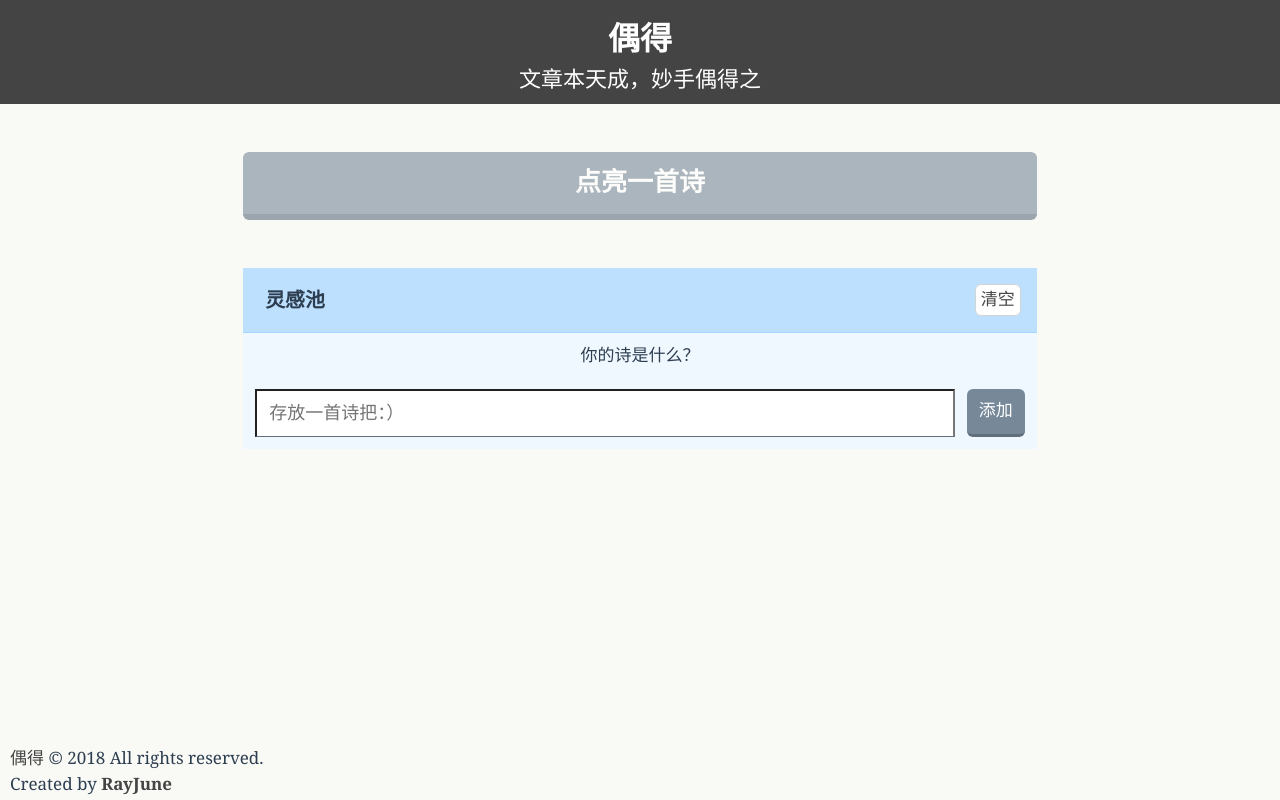
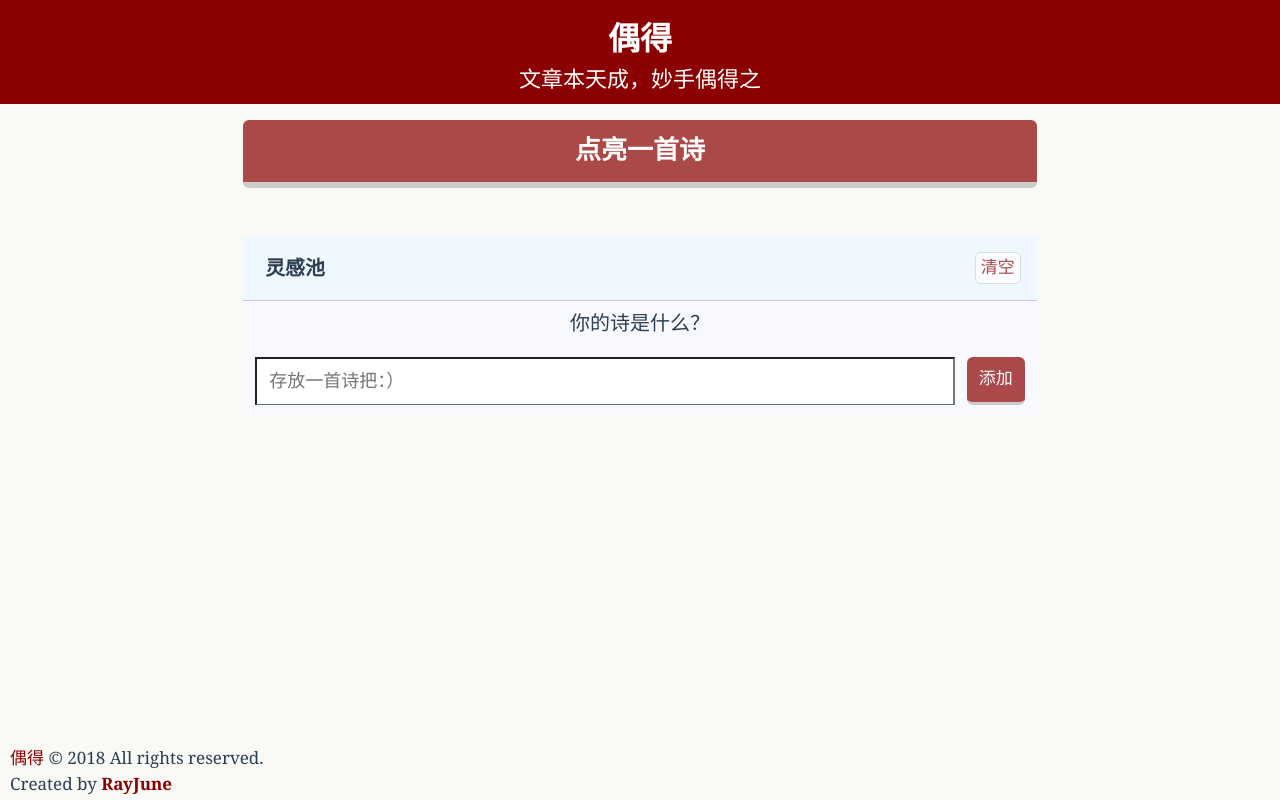
Before and after one commit to RayJune/Odd, a React app: page / in a window 1280 px wide. Built offline with nearby package versions, Linux system fonts and the light colour scheme.

Commit message:
refactor color collocation, adjust UI display

```diff
--- a/src/styles/base/_base.scss
+++ b/src/styles/base/_base.scss
@@ -1,6 +1,7 @@
 :root {
-	--main-color: #444;
-	--light-color: lightslategrey;
+  --main-color: darkred;
+  --light-color: red;
+  // rosybrown
 }
 
 html {
@@ -27,6 +28,12 @@ body {
 
 button {
   cursor: pointer;
+  opacity: 0.7;
+  transition: opacity 0.36s;
+}
+
+button:hover {
+  opacity: 0.9;
 }
 
 button:disabled {
--- a/src/styles/base/_setting.scss
+++ b/src/styles/base/_setting.scss
@@ -12,16 +12,18 @@ $header-background-color: var(--main-color);
 
 // button color --------------------------------------------------
 
-$button-background-color: lightslategrey;
+$button-background-color: var(--main-color);
 $button-color: white;
+$button-border-color: lightgray;
 
 $button--link-color: $header-background-color;
 $button--link-background-color: white;
-$button--link-border-color: lightgray;
 
 // widget color --------------------------------------------------
 
-$widget-background-color: aliceblue;
+$widget-background-color: ghostwhite;
+
+$widget-header-background-color: aliceblue;
 
 // a color -------------------------------------------------------
 
--- a/src/styles/components/_button.scss
+++ b/src/styles/components/_button.scss
@@ -3,7 +3,7 @@
   background-color: $button-background-color;
   padding: $s-size;
   border: none;
-  border-bottom: 0.3rem solid darken($button-background-color, 10%);
+  border-bottom: 0.3rem solid darken($button-border-color, 10%);
   border-radius: 6px;
 }
 
@@ -12,12 +12,8 @@
   font-size: $big-button-fontsize;
   padding: $m-size;
   margin-bottom: $xl-size;
-  border-bottom: 0.6rem solid darken($button-background-color, 10%);
+  border-bottom: 0.6rem solid darken($button-border-color, 10%);
   font-weight: bold;
-}
-
-.big-button:disabled {
-  opacity: 0.6;
 }
 
 @media (min-width: $desktop-breakpoint) {
@@ -28,7 +24,14 @@
 
 .button--link {
   color: $button--link-color;
-  background: $button--link-background-color;
-  border: 1px solid $button--link-border-color;
+  background-color: $button--link-background-color;
+  border: 1px solid $button-border-color;
   padding: 0.5rem;
+  // transition: color 0.36s;
+  transition: background-color 0.36s;
 }
+
+.button--link:hover {
+  color: $button--link-background-color;
+  background-color: $button--link-color;
+}
--- a/src/styles/components/_header.scss
+++ b/src/styles/components/_header.scss
@@ -20,6 +20,6 @@
 
 @media (min-width: $desktop-breakpoint) {
   .header {
-    margin-bottom: $xl-size;
+    margin-bottom: $m-size;
   }
 }
--- a/src/styles/components/_widget.scss
+++ b/src/styles/components/_widget.scss
@@ -4,15 +4,15 @@
 }
 
 .widget-header {
-  background-color: darken($widget-background-color, 10%);
+  background-color: $widget-header-background-color;
   display: flex;
   padding: $m-size;
   justify-content: space-between;
-  border-bottom: 1px solid darken($widget-background-color, 15%);
+  border-bottom: 1px solid darken($widget-background-color, 10%);
 }
 
 .widget__message {
-  font-size: $basic-fontsize;
+  font-size: $middle-fontsize;
   text-align: center;
   padding: $s-size;
 }
```
